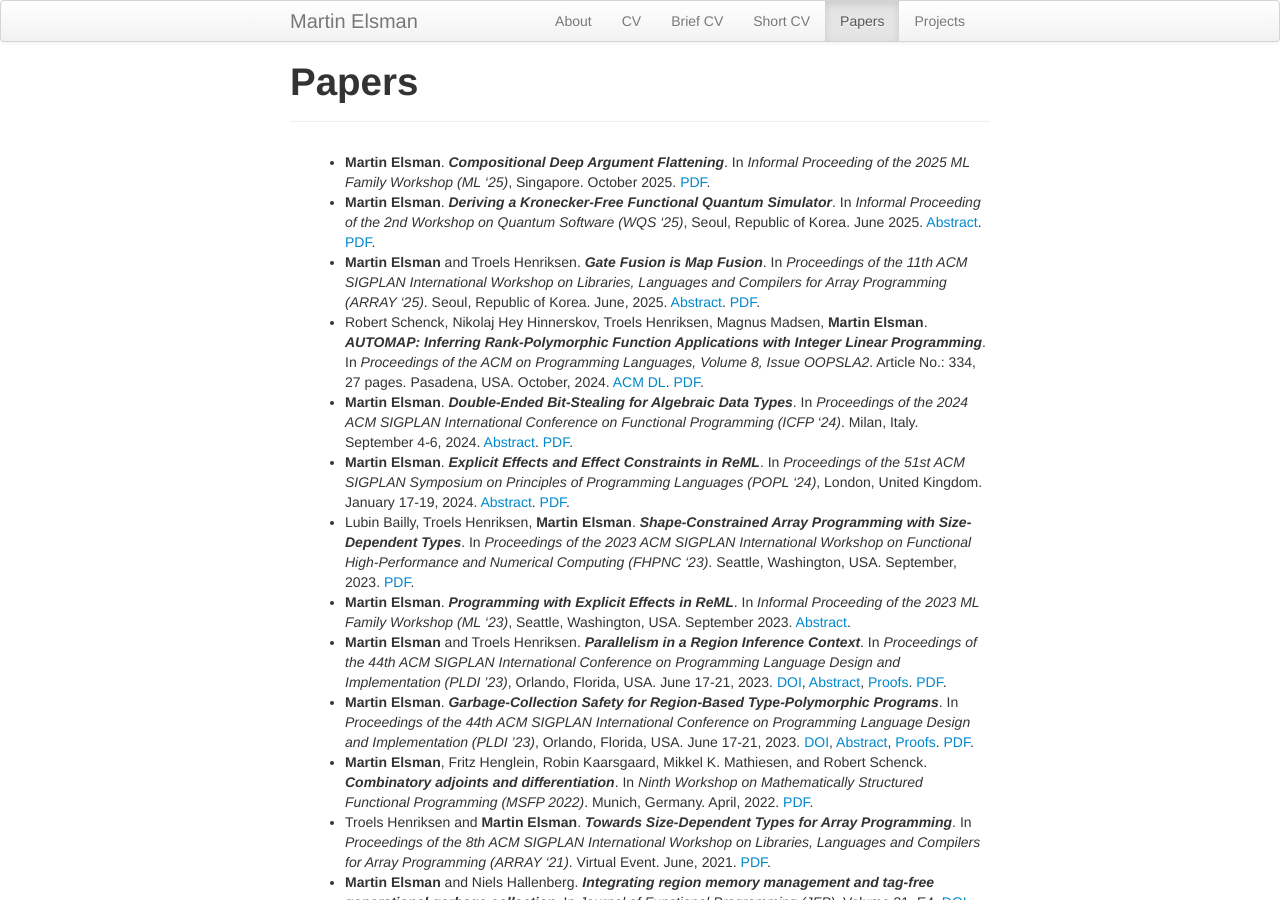
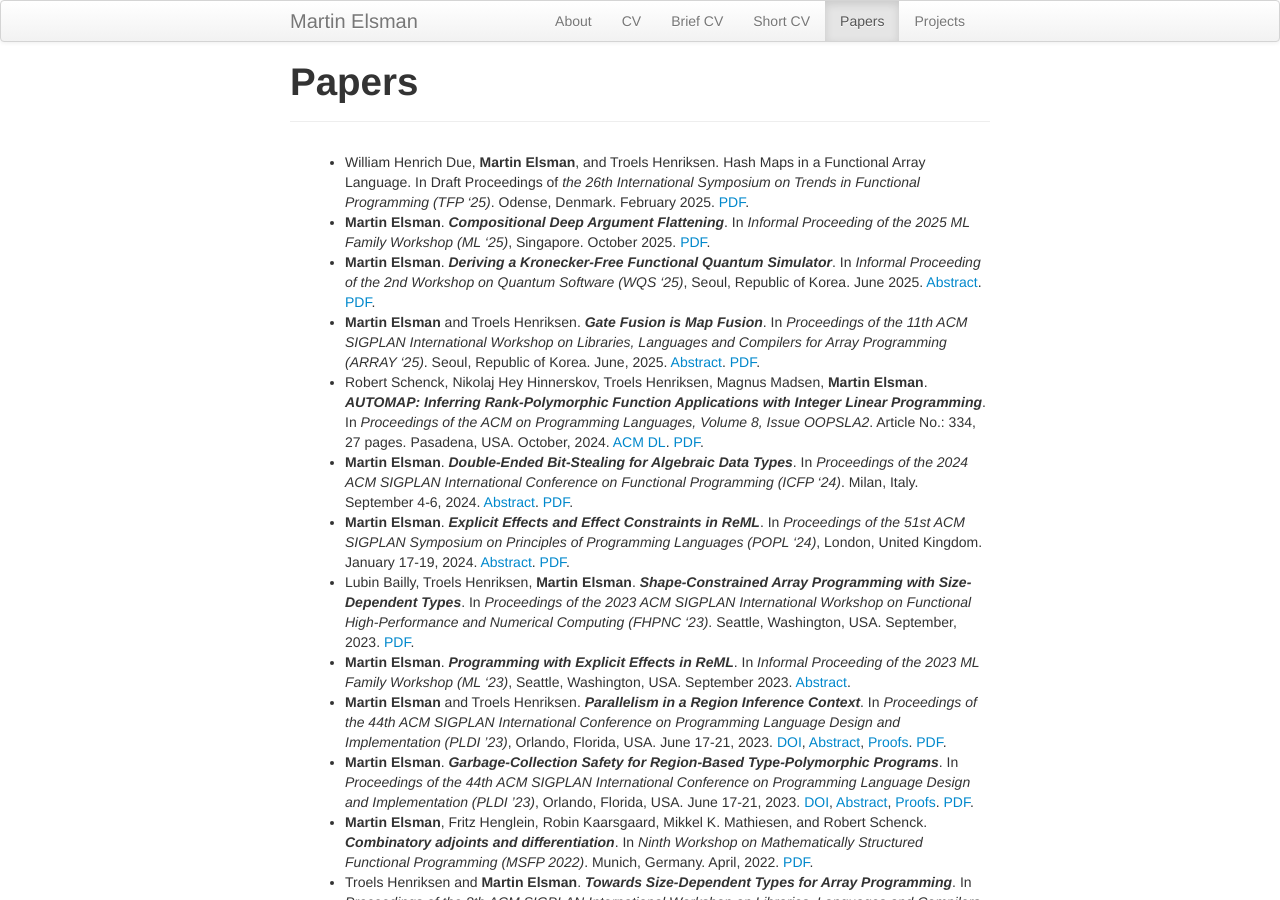
Before and after one commit to melsman/melsman.github.io, a Jekyll site: the page built from papers.md, in a window 1280 px wide and 900 px high. Built offline with Jekyll 4.4.1, drawn with Linux system fonts in a browser that asks for light colours; nearby versions of some CDN libraries.

Commit message:
new paper

```diff
--- a/papers.md
+++ b/papers.md
@@ -5,6 +5,8 @@ header: Papers
 group: navigation
 ---
 {% include JB/setup %}
+
+* William Henrich Due, __Martin Elsman__, and Troels Henriksen. Hash Maps in a Functional Array Language. In Draft Proceedings of _the 26th International Symposium on Trends in Functional Programming (TFP '25)_. Odense, Denmark. February 2025. [PDF](/pdf/tfp26-paper-07.pdf).
 
 * __Martin Elsman__. ___Compositional Deep Argument Flattening___. In _Informal Proceeding of the 2025 ML Family Workshop (ML '25)_, Singapore. October 2025. [PDF](pdf/ml25-deep-flattening.pdf).
 
```
Also changed, not shown: 1 other file.
